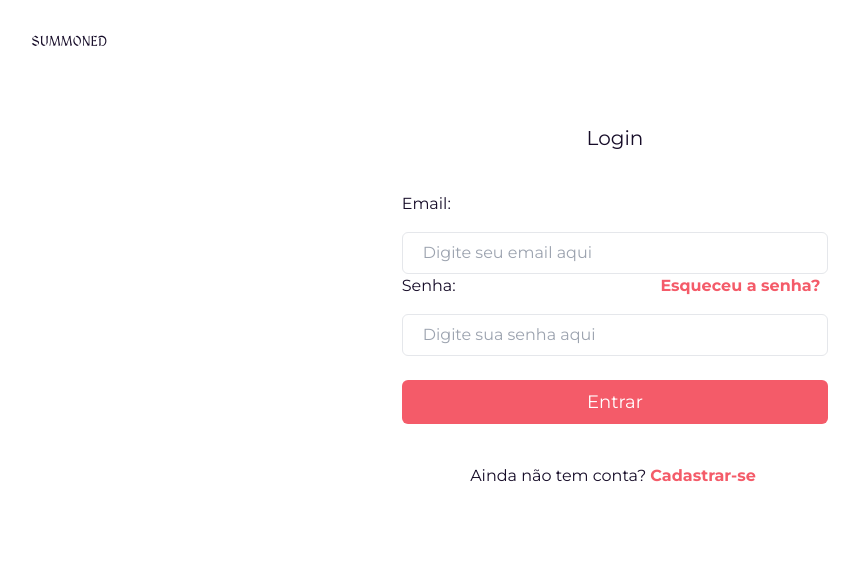
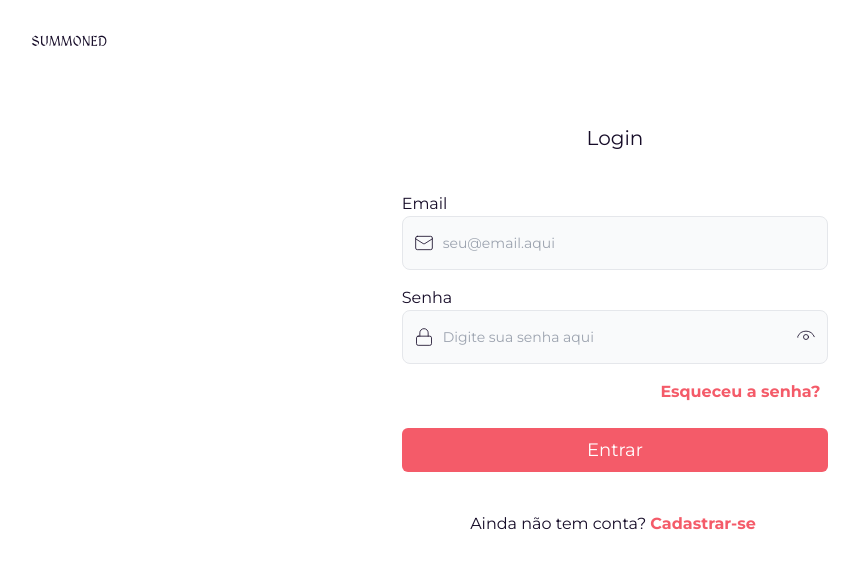
Before and after one commit to JoaoLucasLourenco/summoned, a Next.js app in the folder frontend/: page /login in a window 1280 px wide. Shown: the top 568 px of the page, without its empty margins (25-884 px from the left). Built offline with nearby package versions, Linux system fonts and the light colour scheme.

Commit message:
refactor: singin form

```diff
--- a/frontend/src/components/login/singinForm.tsx
+++ b/frontend/src/components/login/singinForm.tsx
@@ -1,10 +1,16 @@
 'use client';
-import { useState } from "react";
 import { useForm } from "react-hook-form";
+import { yupResolver } from '@hookform/resolvers/yup';
+import { userLoginValidatorSchema } from '@/types/validation/validation';
+import InputSingUpInForm from "../register/inputSingUp";
 export default function SingInForm(){
-    const {register} = useForm();
-    const [email, setEmail] = useState('');
-    const [senha, setSenha] = useState('');
+    const { reset, register, handleSubmit, formState: { errors } } = useForm({
+        resolver: yupResolver(userLoginValidatorSchema)
+    });
+
+    function submit(data: object) {
+        console.log(data);
+    }
     return(
         <main className="
         main-singInUp
@@ -22,25 +28,60 @@ export default function SingInForm(){
                 Login
             </h1>
 
-            <form action="" className="
+            <form action="" onSubmit={handleSubmit(submit)} className="
 
             ">
-                <label htmlFor="email">Email: </label>
+                <InputSingUpInForm
+                        label='Email'
+                        name='email'
+                        placeholder='seu@email.aqui'
+                        type='text'
+                        register={register}
+                        icon={
+                            <svg xmlns="http://www.w3.org/2000/svg"
+                                width="20"
+                                height="20"
+                                viewBox="0 0 24 24"
+                                fill="none"
+                                stroke="currentColor"
+                                stroke-width="1"
+                                stroke-linecap="round"
+                                stroke-linejoin="round"
+                                className="lucide lucide-mail">
+                                <rect width="20" height="16" x="2" y="4" rx="2" />
+                                <path d="m22 7-8.97 5.7a1.94 1.94 0 0 1-2.06 0L2 7" />
+                            </svg>
+                        }
+                    />
+                    <div className="error-div">
+                        {errors.email?.message}
+                    </div>
 
-                <input type="email"
-                id="email"
-                className="
-                textInput-singInUp
-                "
-                value={email}
-                placeholder={"Digite seu email aqui"}
-                onChange={(e)=>setEmail(e.target.value)}
-                />
-
-                <label htmlFor="senha" className="
-
-                ">
-                    Senha: </label>
+                    <InputSingUpInForm
+                        label='Senha'
+                        name='senha'
+                        placeholder='Digite sua senha aqui'
+                        type='password'
+                        register={register}
+                        icon={
+                            <svg xmlns="http://www.w3.org/2000/svg"
+                                width="20"
+                                height="20"
+                                viewBox="0 0 24 24"
+                                fill="none"
+                                stroke="currentColor"
+                                stroke-width="1"
+                                stroke-linecap="round"
+                                stroke-linejoin="round"
+                                className="lucide lucide-lock">
+                                <rect width="18" height="11" x="3" y="11" rx="2" ry="2" />
+                                <path d="M7 11V7a5 5 0 0 1 10 0v4" />
+                            </svg>
+                        }
+                    />
+                    <div className='error-div'>
+                        {errors.senha?.message}
+                    </div>
                 <a
                 href=""
 
@@ -52,15 +93,7 @@ export default function SingInForm(){
                 ">
                     Esqueceu a senha? </a>
 
-                <input type="password"
-                id="senha"
-                className="
-                textInput-singInUp
-                "
-                value={senha}
-                placeholder={"Digite sua senha aqui"}
-                onChange={(e)=>setSenha(e.target.value)}
-                />
+
 
                 <button
                 className="
--- a/frontend/src/types/validation/validation.ts
+++ b/frontend/src/types/validation/validation.ts
@@ -9,3 +9,8 @@ export const userValidatorSchema = yup.object().shape({
     .required('É necessário confirmar a senha!')
     .oneOf([yup.ref('senha')], 'As senhas não são iguais!')
 });
+
+export const userLoginValidatorSchema = yup.object().shape({
+    email: yup.string().email('Insira um email válido!').required('O campo email é obrigatório!'),
+    senha: yup.string().required('O campo senha é obrigatório!')
+});
```
